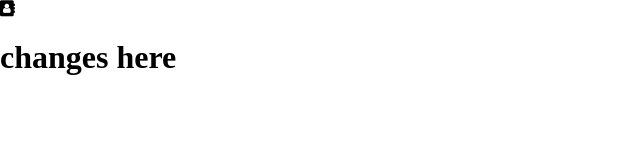
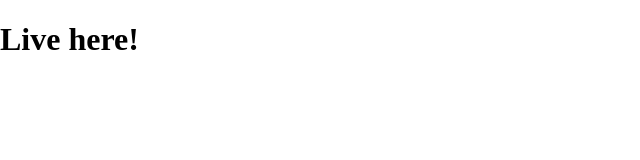
Before and after one commit to Mfused07/Quote-Generator, a plain HTML site: page index.html in a window 1280 px wide. Shown: the whole page, without its empty margins (0-640 px from the left). Drawn offline with Linux system fonts and the light colour scheme.

Commit message:
template ready

```diff
--- a/index.html
+++ b/index.html
@@ -17,9 +17,8 @@
   </head>
 
   <body>
-    <i class="fa fa-address-book" aria-hidden="true"></i>
     <!-- Script -->
     <script src="script.js"></script>
-    <h1>changes here</h1>
+    <h1>Live here!</h1>
   </body>
 </html>
```
